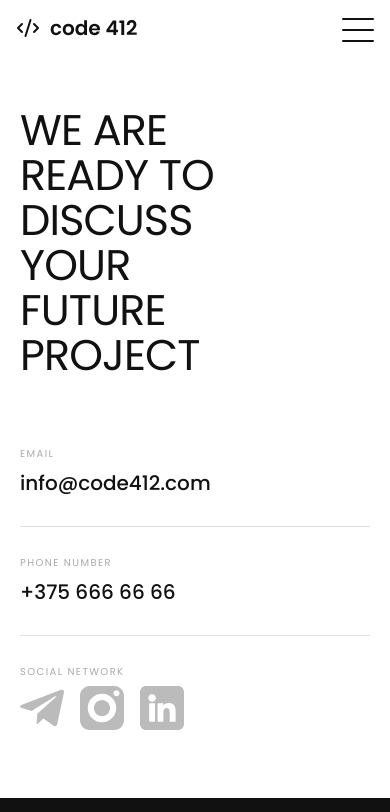
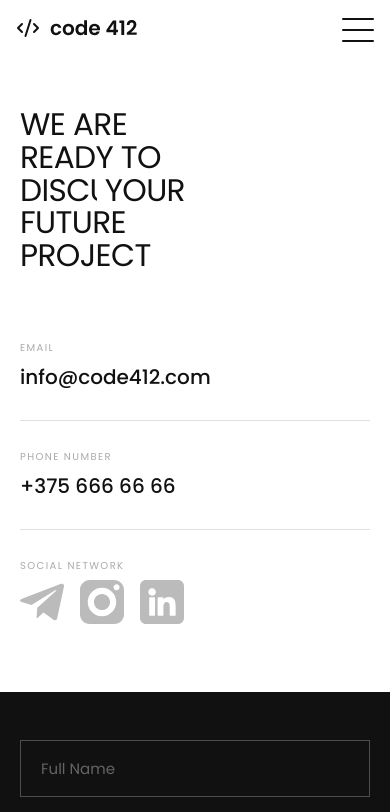
Before and after one commit to code-412/314Site, a Next.js app: page /contact in a window 390 px wide. Shown: the top 812 px of the page. Built offline with nearby package versions, Linux system fonts and the light colour scheme.

Commit message:
Contacts fixed

```diff
--- a/src/app/(site)/contact/page.module.scss
+++ b/src/app/(site)/contact/page.module.scss
@@ -1,6 +1,7 @@
 .page {
   padding-top: var(--header-h);
-  display: flex;
+  display: grid;
+  grid-template-columns: 1fr 1fr;
   align-items: flex-start;
   min-height: 100vh;
   background: var(--c-bg);
@@ -14,19 +15,17 @@
 .left {
   position: sticky;
   top: var(--header-h);
-  width: 50%;
   height: calc(100vh - var(--header-h));
-  overflow: hidden;
-  flex-shrink: 0;
   display: flex;
   align-items: center;
+  z-index: 1;
 }
 
 .title {
   display: flex;
   flex-direction: column;
-  padding: 0 clamp(32px, 5vw, 72px);
-  font-size: clamp(70px, 10vw, 120px);
+  padding: 0 16px 0 clamp(24px, 4vw, 56px);
+  font-size: clamp(40px, 8vw, 120px);
   font-weight: 400;
   line-height: 1.05;
   letter-spacing: -0.02em;
@@ -43,11 +42,18 @@
   display: block;
 }
 
+.titleLineRow {
+  display: flex;
+  align-items: flex-end;
+}
+
 .wordWrap {
-  display: block;
+  display: inline-block;
   position: relative;
   height: 1.05em;
+  vertical-align: bottom;
   overflow: hidden;
+  transition: width 0.65s cubic-bezier(0.4, 0, 0.2, 1);
 }
 
 .wordDiscuss,
@@ -81,8 +87,6 @@
 }
 
 .right {
-  width: 50%;
-  flex-shrink: 0;
   height: calc(100vh - var(--header-h));
   overflow-y: scroll;
   scroll-snap-type: y mandatory;
@@ -344,26 +348,24 @@
   }
 
   .page {
-    flex-direction: column;
+    grid-template-columns: 1fr;
     min-height: auto;
   }
 
   .left {
     position: relative;
     top: 0;
-    width: 100%;
     height: auto;
     overflow: visible;
     padding: 48px 0 0;
   }
 
   .title {
-    font-size: clamp(40px, 11vw, 72px);
+    font-size: clamp(28px, 8vw, 48px);
     padding: 0 clamp(20px, 5vw, 40px);
   }
 
   .right {
-    width: 100%;
     height: auto;
     overflow-y: visible;
     scroll-snap-type: none;
--- a/src/app/(site)/contact/page.tsx
+++ b/src/app/(site)/contact/page.tsx
@@ -39,6 +39,23 @@ export default function ContactPage() {
   const rightRef    = useRef<HTMLDivElement>(null);
   const leftRef     = useRef<HTMLDivElement>(null);
   const formSectRef = useRef<HTMLElement>(null);
+  const wordWrapRef = useRef<HTMLSpanElement>(null);
+  const discussRef  = useRef<HTMLSpanElement>(null);
+  const hearRef     = useRef<HTMLSpanElement>(null);
+
+  useEffect(() => {
+    const wrap = wordWrapRef.current;
+    const discuss = discussRef.current;
+    if (!wrap || !discuss) return;
+    wrap.style.width = `${discuss.offsetWidth}px`;
+  }, []);
+
+  useEffect(() => {
+    const wrap = wordWrapRef.current;
+    const active = dark ? hearRef.current : discussRef.current;
+    if (!wrap || !active) return;
+    wrap.style.width = `${active.offsetWidth}px`;
+  }, [dark]);
 
   useEffect(() => {
     const el = rightRef.current;
@@ -128,11 +145,13 @@ export default function ContactPage() {
         <h1 className={styles.title}>
           <span className={styles.titleLine}>We are</span>
           <span className={styles.titleLine}>ready to</span>
-          <span className={styles.wordWrap}>
-            <span className={styles.wordDiscuss}>discuss</span>
-            <span className={styles.wordHear}>hear</span>
+          <span className={styles.titleLineRow}>
+            <span className={styles.wordWrap} ref={wordWrapRef}>
+              <span className={styles.wordDiscuss} ref={discussRef}>discuss</span>
+              <span className={styles.wordHear} ref={hearRef}>hear</span>
+            </span>
+            <span>&nbsp;your</span>
           </span>
-          <span className={styles.titleLine}>your</span>
           <span className={styles.titleLine}>future</span>
           <span className={styles.titleLine}>project</span>
         </h1>
```
